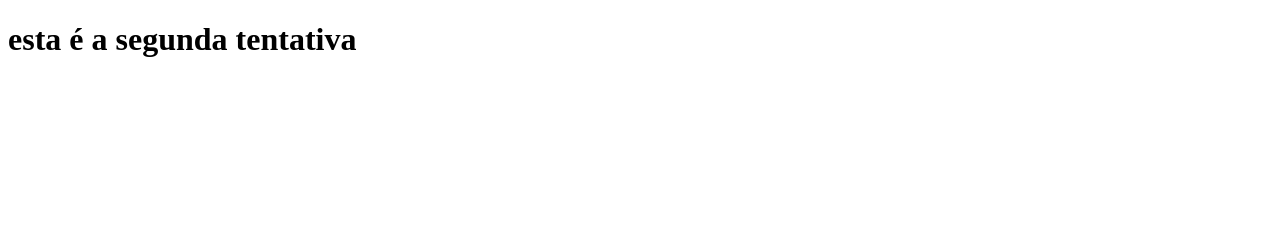
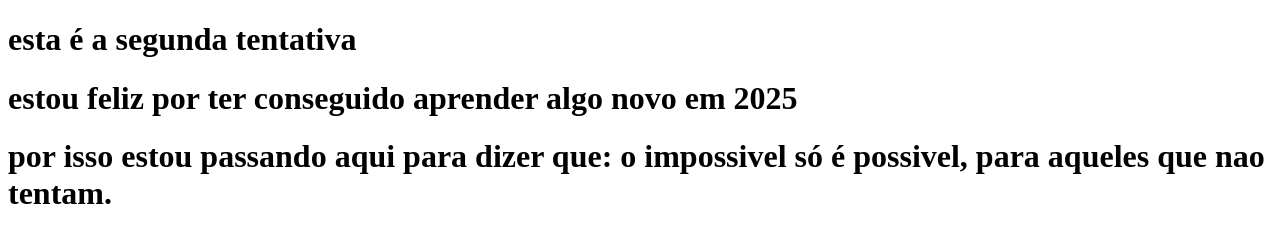
Before and after one commit to cristoguajajara/gesseiro.github.io, a plain HTML site: page index.html in a window 1280 px wide. Drawn offline with Linux system fonts and the light colour scheme.

Commit message:
Update index.html
inclusao de novo texto

```diff
--- a/index.html
+++ b/index.html
@@ -8,6 +8,7 @@
 <body>
 
     <h1> esta é a segunda tentativa</h1>
-
+    <h1> estou feliz por ter conseguido aprender algo novo em 2025</h1>
+    <h1> por isso estou passando aqui para dizer que: o impossivel só é possivel, para aqueles que nao tentam.</h1>
 </body>
 </html>
```
